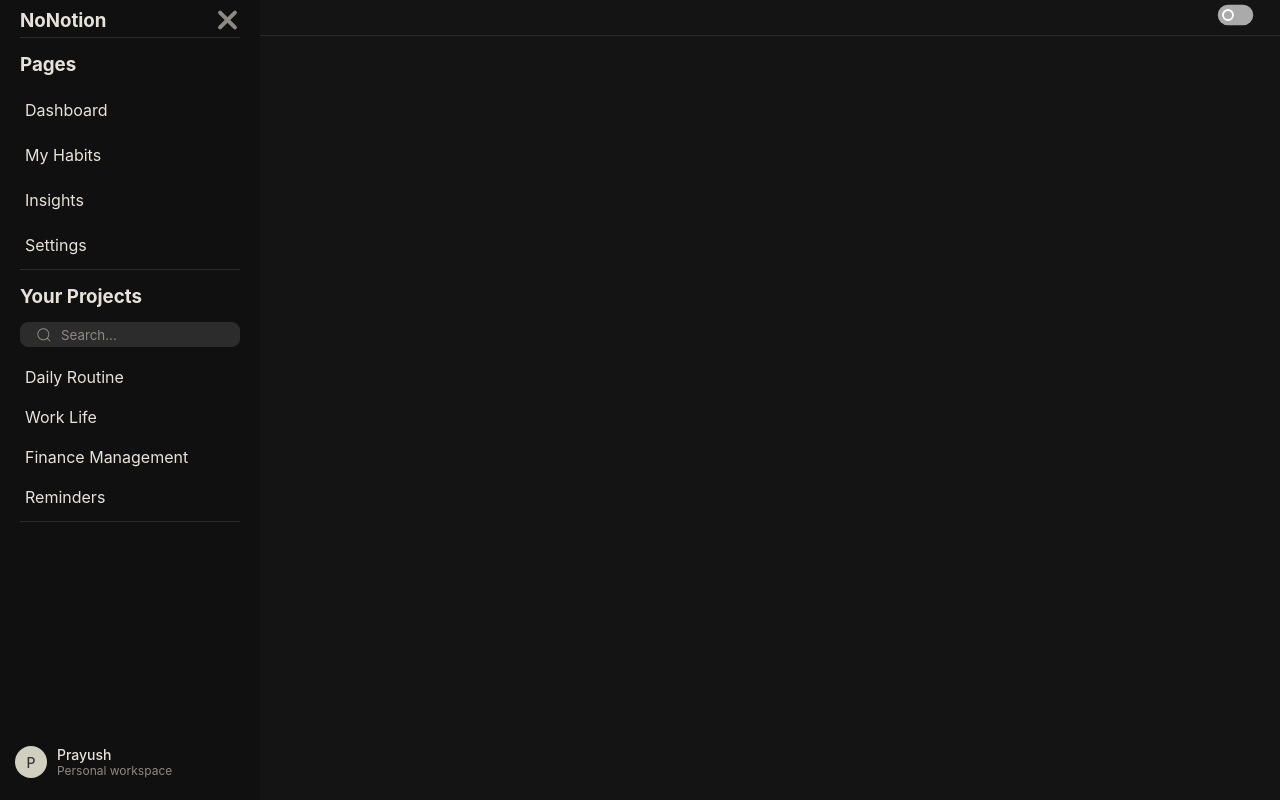
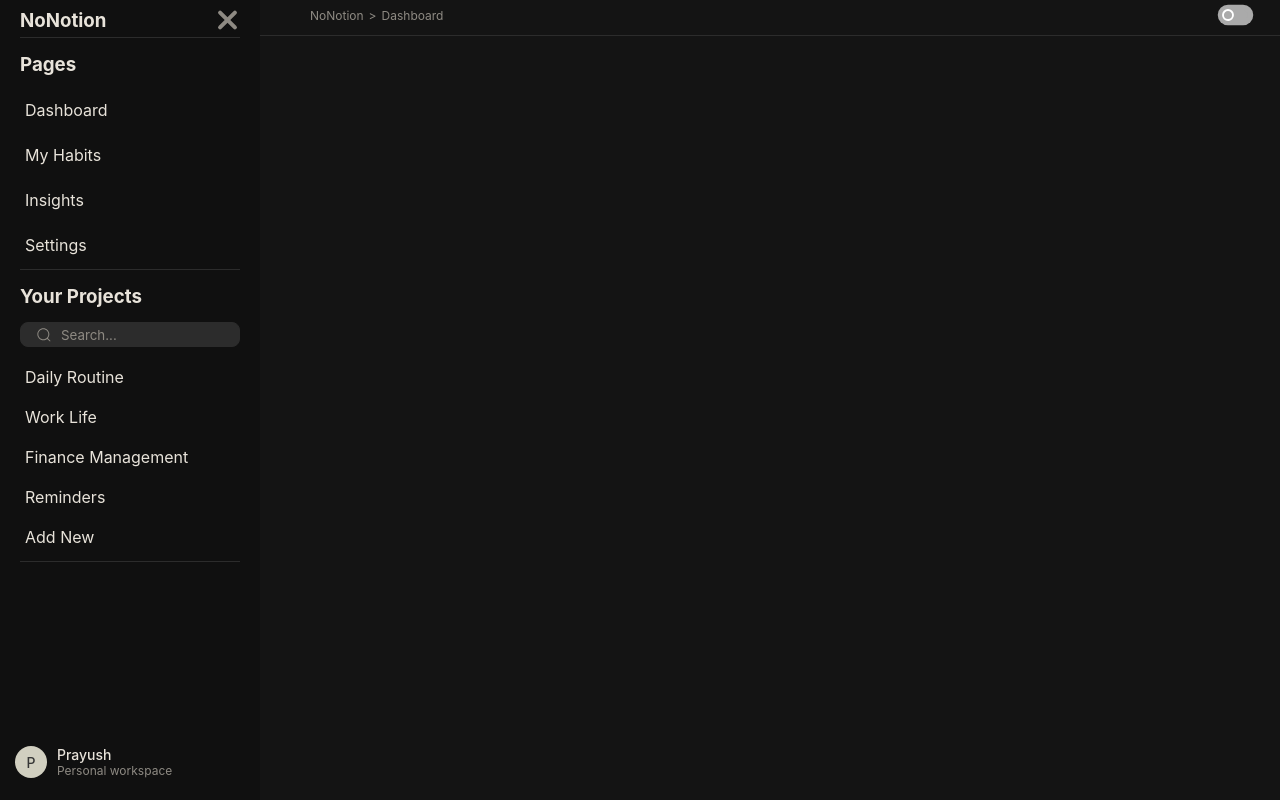
Before and after one commit to Prayushstha/NoNotion, a React (Vite) app: page / in a window 1280 px wide. Built offline with nearby package versions, Linux system fonts and the light colour scheme.

Commit message:
Added page navigation info frontend on header

```diff
--- a/src/components/header.css
+++ b/src/components/header.css
@@ -18,7 +18,7 @@
   margin-right: 5px;
   justify-self: flex-start;
   align-items: center;
-  width: 20%;
+  width: max-content;
   justify-content: space-between;
   gap: 1rem;
   margin-left: 20px;
@@ -27,7 +27,16 @@
 .tool {
   margin-right: 15px;
 }
-
+.nav-info {
+  display: flex;
+  flex-direction: row;
+  gap: 5px;
+  color: var(--muted-foreground);
+  font: var(--font-mono);
+  cursor: pointer;
+  font-size: 12px;
+  margin-left: 10px;
+}
 .header-right {
   display: flex;
   color: var(--foreground);
--- a/src/components/header.tsx
+++ b/src/components/header.tsx
@@ -28,8 +28,16 @@ export function Header({
         </div>
 
         {/* ---- */}
-
       </div>
+       <div className="nav-info">
+            <div className="title" id="nav-info title">
+              NoNotion
+            </div>
+            <div className="spacer"> {'>'} </div>
+             <div className="dashboard" id="nav-info dashboard">
+              Dashboard
+            </div>
+          </div>
       <div className="header-right">
         <input id="check" type="checkbox" />
         <label
--- a/src/components/sidebar.tsx
+++ b/src/components/sidebar.tsx
@@ -62,6 +62,7 @@ export function SideBar({ sidebar, setSidebar }: Sidebar) {
           <div className="project-nav-link">Work Life</div>
           <div className="project-nav-link">Finance Management</div>
           <div className="project-nav-link">Reminders</div>
+          <div className="project-nav-link">Add New</div>
         </div>
       </div>
 
```
